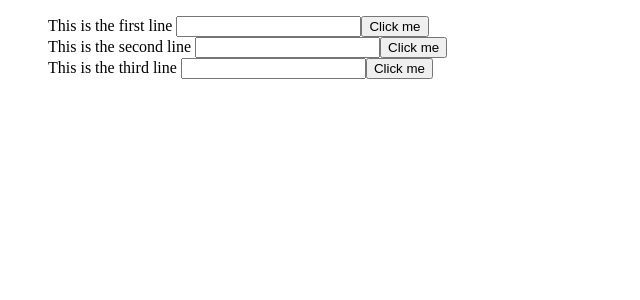
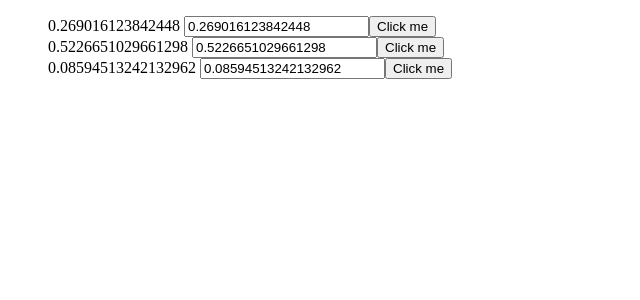
Before and after one commit to kothagundla1/angular2-funda, an Angular app in the folder angualarfirstapplication/: page / in a window 1280 px wide. Shown: the top 300 px of the page, without its empty margins (0-640 px from the left). Built offline with nearby package versions, Linux system fonts and the light colour scheme.

Commit message:
Sync Values from Inputs with Angular 2’s ngModel Two-Way Binding

```diff
--- a/angualarfirstapplication/src/app/app.component.ts
+++ b/angualarfirstapplication/src/app/app.component.ts
@@ -1,6 +1,4 @@
 import {Component, Inject} from '@angular/core';
-
-
 @Component({
   selector: 'app-root',
   template: `
--- a/angualarfirstapplication/src/app/app.module.ts
+++ b/angualarfirstapplication/src/app/app.module.ts
@@ -2,7 +2,6 @@ import { BrowserModule } from '@angular/platform-browser';
 import { NgModule } from '@angular/core';
 import { FormsModule } from '@angular/forms';
 import { HttpModule } from '@angular/http';
-
 import { AppComponent } from './app.component';
 import { SimpleFormComponent } from './simple-form/simple-form.component';
 import {MailService} from "./mail.service";
--- a/angualarfirstapplication/src/app/simple-form/simple-form.component.ts
+++ b/angualarfirstapplication/src/app/simple-form/simple-form.component.ts
@@ -1,11 +1,11 @@
-import {Component, Inject, Input, OnInit} from '@angular/core';
+import {Component, Input, OnInit} from '@angular/core';
 
 @Component({
   selector: 'app-simple-form',
   template: `
     <div>
       {{message}}
-      <input #myInput>
+      <input #myInput [(ngModel)]="message">
       <button (mouseover)="onClick($event, myInput.value) "> Click me</button>
     </div>
   `,
@@ -13,7 +13,9 @@ import {Component, Inject, Input, OnInit} from '@angular/core';
 })
 export class SimpleFormComponent implements OnInit {
 
-  constructor() { }
+  constructor() {
+    setInterval (() => this.message = Math.random().toString(), 1500)
+  }
 
   ngOnInit() {
   }
```
